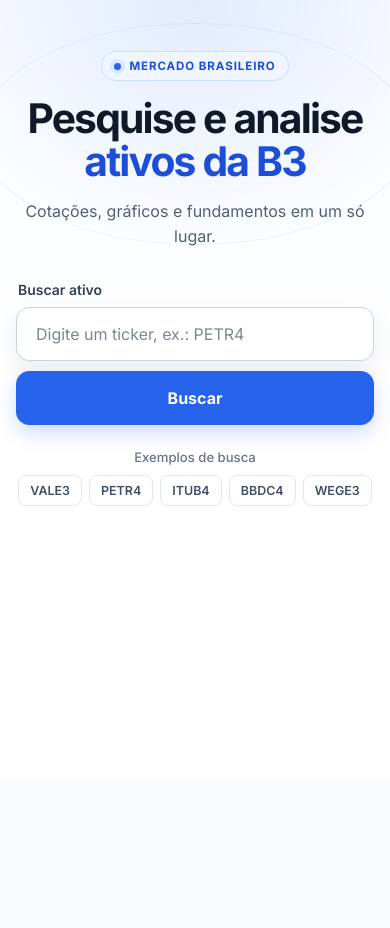
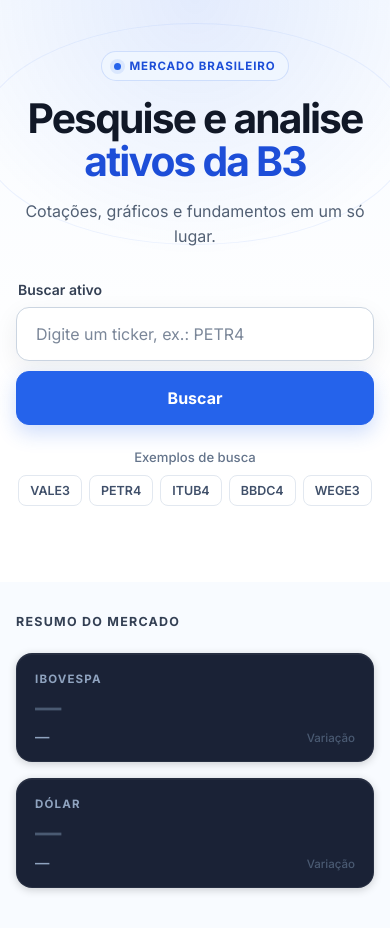
Before and after one commit to Peternovak2/money_app, a FastAPI app: page / in a window 390 px wide. Shown: the part 66-994 px from the top of the page. Before the commit the page ends 572 px from the top, so only its background shows below. Run offline with FastAPI, Linux system fonts and the light colour scheme.

Commit message:
feat: adiciona resumo de mercado à home

```diff
--- a/app/main.py
+++ b/app/main.py
@@ -50,16 +50,27 @@ app.mount('/static', StaticFiles(directory='app/static'), name='static')
 
 templates = Jinja2Templates(directory='app/templates')
 
+# Filtros Jinja necessários para index.html
+# (routes/ativos.py tem uma instância separada com os seus próprios filtros)
+from app.services.utils.formatar import formatar_numero, formatar_variacao
+templates.env.filters['formatar_numero'] = formatar_numero
+templates.env.filters['formatar_variacao'] = formatar_variacao
+
 from app.services.auth import obter_usuario_logado
+from app.services.informacoes import buscar_resumo_mercado
 
 @app.get('/')
 def home(request: Request):
     usuario = obter_usuario_logado(request)
+    # buscar_resumo_mercado() captura todas as falhas internamente;
+    # cada ticker falha de forma independente — nunca gera HTTP 500.
+    resumo_mercado = buscar_resumo_mercado()
     return templates.TemplateResponse(
         request=request,
         name='index.html',
         context={
             'asset_version': app.state.asset_version,
             'usuario': usuario,
+            'resumo_mercado': resumo_mercado,
         }
     )
--- a/app/services/informacoes.py
+++ b/app/services/informacoes.py
@@ -158,3 +158,54 @@ def buscar_ativo(ticker):
         "caixa_total": caixa_total_raw,
         "moeda_financeira": moeda_financeira,
     }
+
+
+def _buscar_item_mercado(ticker):
+    """Busca cotação de um único ticker para o resumo de mercado.
+
+    Retorna um dict com os campos normalizados ou None em caso de qualquer
+    falha — garantindo que um erro externo não quebre a home.
+
+    Nota: regularMarketChangePercent já vem em percentual (ex.: -0.268
+    representa -0,268%), portanto NÃO é multiplicado por 100.
+    """
+    try:
+        info = yf.Ticker(ticker).info
+
+        if not info or info.get('regularMarketPrice') is None:
+            return None
+
+        nome = info.get('longName') or info.get('shortName')
+        valor = _converter_float(info.get('regularMarketPrice'))
+        # regularMarketChangePercent já está em percentual — não multiplicar
+        variacao = _converter_float(info.get('regularMarketChangePercent'))
+        moeda = info.get('currency')
+        timestamp = info.get('regularMarketTime')
+
+        return {
+            'nome': nome,
+            'valor': valor,
+            'variacao': variacao,
+            'moeda': moeda,
+            'timestamp': timestamp,
+        }
+    except Exception:
+        return None
+
+
+def buscar_resumo_mercado():
+    """Retorna cotações de Ibovespa e Dólar para o resumo de mercado da home.
+
+    Cada ticker falha de forma independente: se um falhar, o outro ainda é
+    retornado. A home nunca deve gerar HTTP 500 por causa desta função.
+
+    Retorno:
+        {
+            'ibovespa': dict | None,
+            'dolar':    dict | None,
+        }
+    """
+    return {
+        'ibovespa': _buscar_item_mercado('^BVSP'),
+        'dolar': _buscar_item_mercado('USDBRL=X'),
+    }
--- a/app/services/utils/formatar.py
+++ b/app/services/utils/formatar.py
@@ -81,3 +81,32 @@ def formatar_percentual(valor, casas_decimais=2):
         return valor_formatado
 
     return f'{valor_formatado}%'
+
+
+def formatar_variacao(valor, casas_decimais=2):
+    """Formata variação percentual com sinal explícito (+/-).
+
+    O valor já deve estar em percentual (ex.: -0.268 → -0,27%).
+    Não multiplica por 100.
+
+    Exemplos:
+        1.25  → +1,25%
+        -0.75 → -0,75%
+        0     → 0,00%
+        None  → —
+    """
+    if valor is None:
+        return VALOR_INDISPONIVEL
+
+    valor_formatado = formatar_numero(valor, casas_decimais)
+
+    if valor_formatado == VALOR_INDISPONIVEL:
+        return VALOR_INDISPONIVEL
+
+    try:
+        if float(valor) > 0:
+            return f'+{valor_formatado}%'
+    except (TypeError, ValueError):
+        return VALOR_INDISPONIVEL
+
+    return f'{valor_formatado}%'
--- a/app/static/css/home.css
+++ b/app/static/css/home.css
@@ -288,3 +288,140 @@
     transition: none;
   }
 }
+
+/* ─── Resumo do mercado ───────────────────────────────────────────────────── */
+
+.home-mercado {
+  padding: clamp(40px, 6vw, 72px) 24px;
+  background: #f8fbff;
+}
+
+.home-mercado__inner {
+  width: min(100%, 860px);
+  margin: 0 auto;
+}
+
+.home-mercado__titulo {
+  margin: 0 0 24px;
+  color: #344054;
+  font-size: 0.78rem;
+  font-weight: 700;
+  letter-spacing: 0.1em;
+  text-transform: uppercase;
+}
+
+.mercado-grid {
+  display: grid;
+  grid-template-columns: repeat(2, minmax(0, 1fr));
+  gap: 16px;
+}
+
+.mercado-card {
+  display: grid;
+  grid-template-areas:
+    "nome  nome"
+    "valor valor"
+    "var   rotulo";
+  grid-template-columns: 1fr auto;
+  align-items: end;
+  row-gap: 6px;
+  padding: 20px 22px 18px;
+  border: 1px solid rgba(255, 255, 255, 0.06);
+  border-radius: 16px;
+  background: #1a2236;
+  box-shadow:
+    0 2px 8px rgba(0, 0, 0, 0.18),
+    inset 0 1px 0 rgba(255, 255, 255, 0.05);
+  transition: box-shadow 0.2s ease, transform 0.15s ease;
+}
+
+.mercado-card:hover {
+  box-shadow:
+    0 6px 20px rgba(0, 0, 0, 0.26),
+    inset 0 1px 0 rgba(255, 255, 255, 0.07);
+  transform: translateY(-2px);
+}
+
+.mercado-card__nome {
+  grid-area: nome;
+  color: #8fa3bf;
+  font-size: 0.72rem;
+  font-weight: 700;
+  letter-spacing: 0.1em;
+  text-transform: uppercase;
+}
+
+.mercado-card__valor {
+  grid-area: valor;
+  color: #f0f4fa;
+  font-size: clamp(1.55rem, 3.2vw, 2rem);
+  font-weight: 600;
+  letter-spacing: -0.02em;
+  line-height: 1.15;
+}
+
+.mercado-card__valor--vazio {
+  color: #4a5a72;
+}
+
+.mercado-card__unidade {
+  color: #6b7f99;
+  font-size: 0.72em;
+  font-weight: 500;
+}
+
+.mercado-card__variacao {
+  grid-area: var;
+  align-self: end;
+  color: #8fa3bf;
+  font-size: 0.9rem;
+  font-weight: 600;
+  letter-spacing: 0.01em;
+}
+
+.mercado-card__variacao--positiva {
+  color: #34d399;
+}
+
+.mercado-card__variacao--negativa {
+  color: #f87171;
+}
+
+.mercado-card__rotulo {
+  grid-area: rotulo;
+  align-self: end;
+  color: #4a5a72;
+  font-size: 0.72rem;
+  font-weight: 500;
+  text-align: right;
+}
+
+@media (max-width: 640px) {
+  .home-mercado {
+    padding: 32px 16px 40px;
+  }
+
+  .mercado-grid {
+    grid-template-columns: 1fr;
+  }
+
+  .mercado-card {
+    padding: 18px 18px 16px;
+  }
+
+  .mercado-card__valor {
+    font-size: clamp(1.45rem, 8vw, 1.85rem);
+  }
+}
+
+@media (max-width: 420px) {
+  .mercado-card__valor {
+    font-size: clamp(1.3rem, 7.5vw, 1.65rem);
+  }
+}
+
+@media (prefers-reduced-motion: reduce) {
+  .mercado-card {
+    transition: none;
+  }
+}
--- a/app/templates/index.html
+++ b/app/templates/index.html
@@ -80,6 +80,71 @@
           </nav>
         </div>
       </section>
+
+      {# ─── Resumo do mercado ────────────────────────────────────────────────── #}
+      {% set ibov = resumo_mercado.ibovespa %}
+      {% set dolar = resumo_mercado.dolar %}
+
+      <section class="home-mercado" aria-labelledby="mercado-titulo">
+        <div class="home-mercado__inner">
+          <h2 id="mercado-titulo" class="home-mercado__titulo">Resumo do mercado</h2>
+
+          <div class="mercado-grid">
+
+            {# ── Card Ibovespa ── #}
+            <article class="mercado-card" aria-label="Ibovespa">
+              <span class="mercado-card__nome">IBOVESPA</span>
+
+              {% if ibov and ibov.valor is not none %}
+                <span class="mercado-card__valor">
+                  {{ ibov.valor | formatar_numero(0) }} <span class="mercado-card__unidade">pts</span>
+                </span>
+              {% else %}
+                <span class="mercado-card__valor mercado-card__valor--vazio">—</span>
+              {% endif %}
+
+              {% if ibov and ibov.variacao is not none %}
+                {% set var_fmt = ibov.variacao | formatar_variacao %}
+                <span class="mercado-card__variacao {% if ibov.variacao > 0 %}mercado-card__variacao--positiva{% elif ibov.variacao < 0 %}mercado-card__variacao--negativa{% endif %}"
+                      aria-label="Variação {{ var_fmt }}">
+                  {{ var_fmt }}
+                </span>
+              {% else %}
+                <span class="mercado-card__variacao">—</span>
+              {% endif %}
+
+              <span class="mercado-card__rotulo">Variação</span>
+            </article>
+
+            {# ── Card Dólar ── #}
+            <article class="mercado-card" aria-label="Dólar">
+              <span class="mercado-card__nome">DÓLAR</span>
+
+              {% if dolar and dolar.valor is not none %}
+                <span class="mercado-card__valor">
+                  R$ {{ dolar.valor | formatar_numero(2) }}
+                </span>
+              {% else %}
+                <span class="mercado-card__valor mercado-card__valor--vazio">—</span>
+              {% endif %}
+
+              {% if dolar and dolar.variacao is not none %}
+                {% set var_fmt = dolar.variacao | formatar_variacao %}
+                <span class="mercado-card__variacao {% if dolar.variacao > 0 %}mercado-card__variacao--positiva{% elif dolar.variacao < 0 %}mercado-card__variacao--negativa{% endif %}"
+                      aria-label="Variação {{ var_fmt }}">
+                  {{ var_fmt }}
+                </span>
+              {% else %}
+                <span class="mercado-card__variacao">—</span>
+              {% endif %}
+
+              <span class="mercado-card__rotulo">Variação</span>
+            </article>
+
+          </div>
+        </div>
+      </section>
+
     </main>
 
     <script src="/static/js/home.js?v={{ asset_version }}"></script>
```
